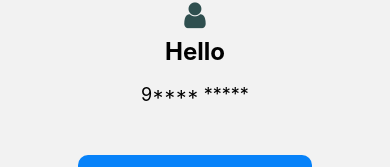
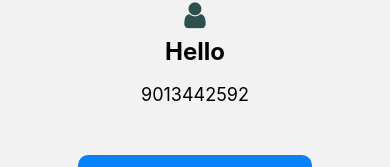
Before and after one commit to raimanish9894/WebEarth, a React Native app: screen /Welcome in a window 390 px wide. Shown: the part 392-559 px from the top of the page. Built offline with nearby package versions, Linux system fonts and the light colour scheme.

Commit message:
Update HelloScreen.js

```diff
--- a/Screens/HelloScreen.js
+++ b/Screens/HelloScreen.js
@@ -1,7 +1,9 @@
-import React from 'react'
+import React,{useState} from 'react'
 import { StyleSheet, Text, View,Image,TouchableOpacity } from 'react-native'
 import { FontAwesome } from '@expo/vector-icons';
 const HelloScreen = ({navigation}) => {
+
+    const[mobileNo,setMobileNo] = useState('9013442592')
     return (
         <View style={styles.container}>
 
@@ -12,7 +14,7 @@ const HelloScreen = ({navigation}) => {
                 Hello
             </Text>
             <Text style={styles.subTitle}>
-                9**** *****
+                {mobileNo}
             </Text>
             <View style={styles.buttonContainer}>
                 <TouchableOpacity
```
